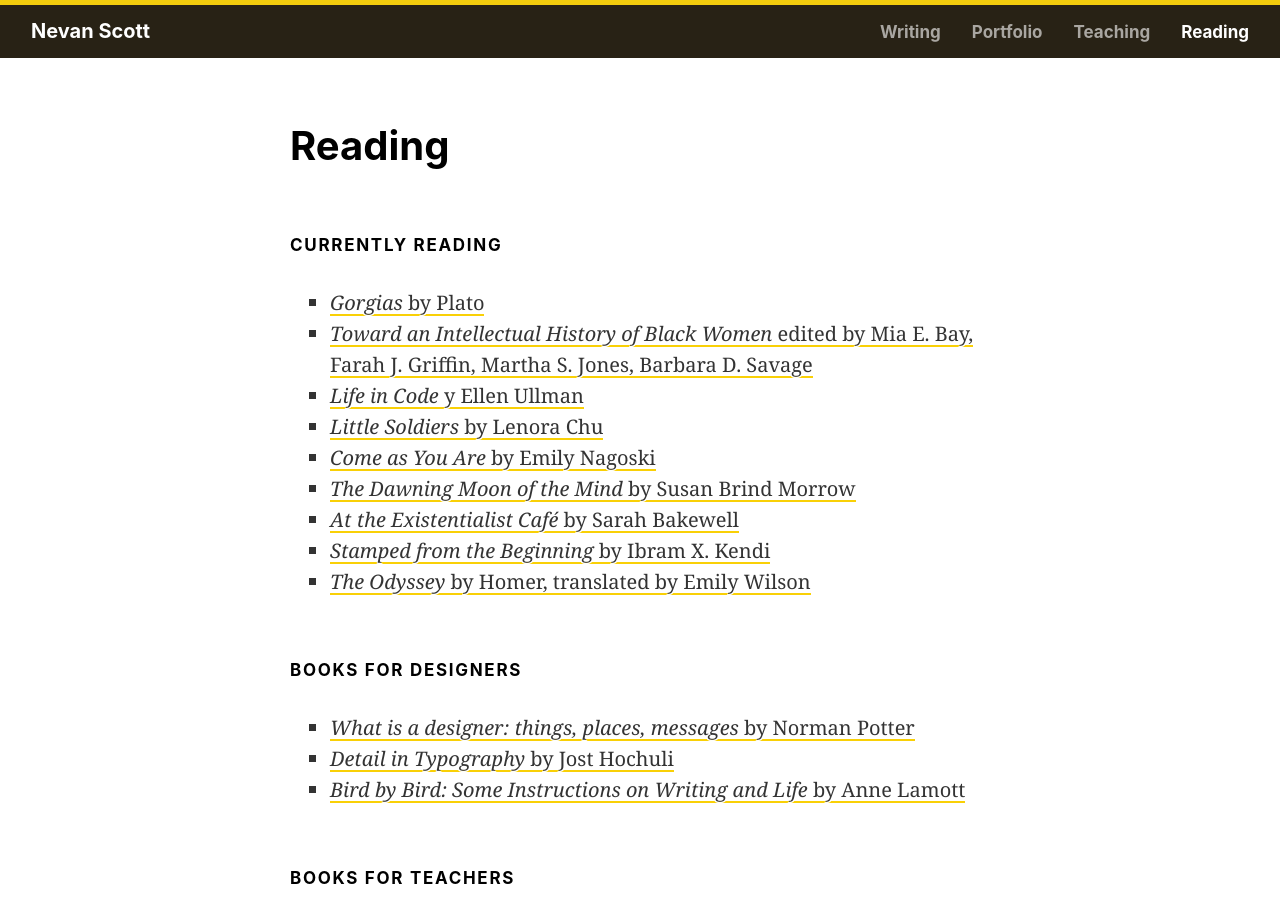
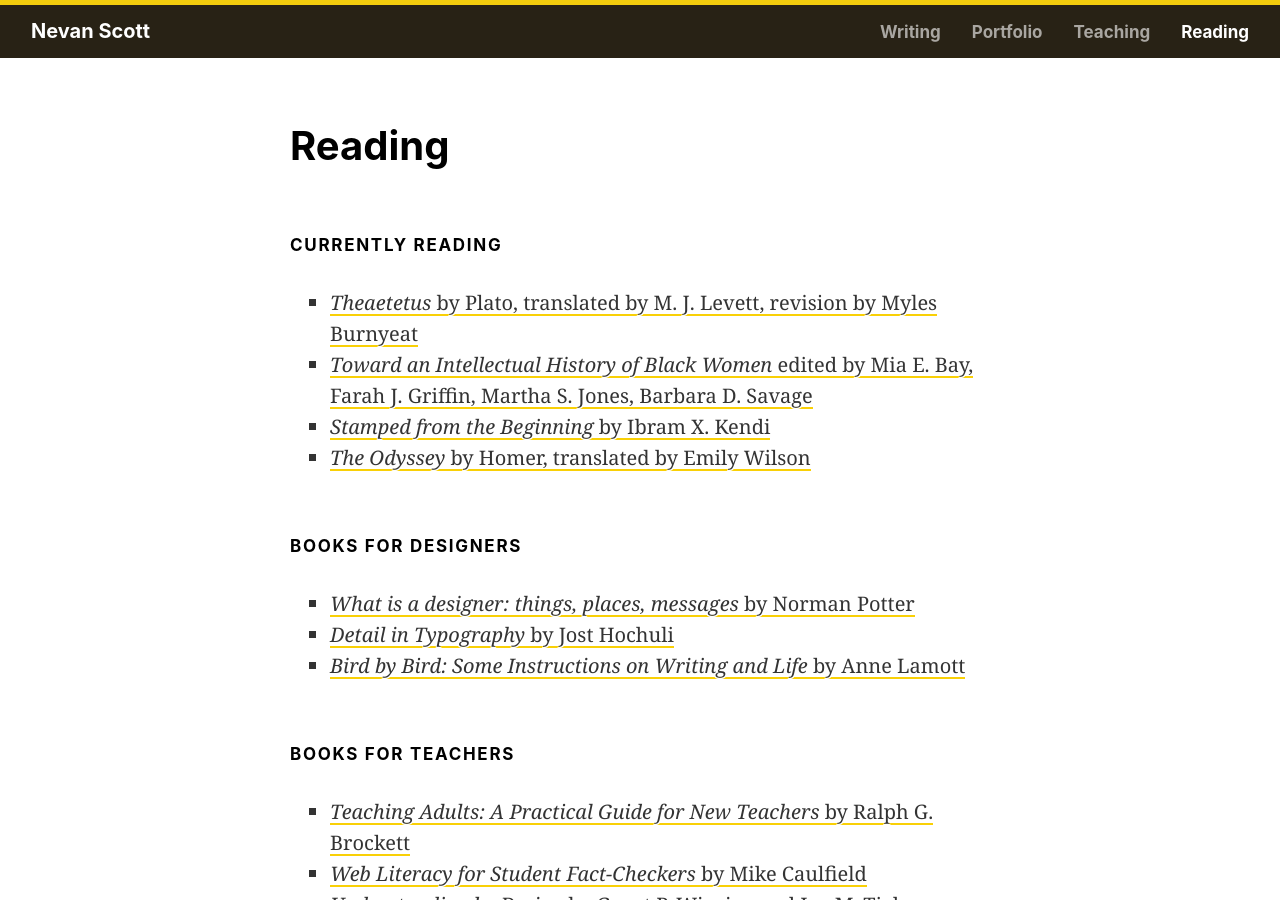
Before and after one commit to nevanscott/nevanscott.github.io, a Jekyll site: the page built from reading.md, in a window 1280 px wide and 900 px high. Built offline with Jekyll 4.4.1, drawn with Linux system fonts in a browser that asks for light colours.

Commit message:
Update currently reading

```diff
--- a/reading.md
+++ b/reading.md
@@ -5,13 +5,8 @@ title: Reading
 Currently Reading
 -----------------
 
-* [<cite>Gorgias</cite> by Plato](https://www.hackettpublishing.com/gorgias)
+* [<cite>Theaetetus</cite> by Plato, translated by M. J. Levett, revision by Myles Burnyeat](https://www.hackettpublishing.com/theaetetus)
 * [<cite>Toward an Intellectual History of Black Women</cite> edited by Mia E. Bay, Farah J. Griffin, Martha S. Jones, Barbara D. Savage](https://www.uncpress.org/book/9781469620916/toward-an-intellectual-history-of-black-women/?title_id=3635)
-* [<cite>Life in Code</cite> y Ellen Ullman](https://www.goodreads.com/book/show/31450584-life-in-code)
-* [<cite>Little Soldiers</cite> by Lenora Chu](http://lenorachu.com/book/)
-* [<cite>Come as You Are</cite> by Emily Nagoski](https://www.goodreads.com/book/show/22609341-come-as-you-are)
-* [<cite>The Dawning Moon of the Mind</cite> by Susan Brind Morrow](https://www.goodreads.com/book/show/23847908-the-dawning-moon-of-the-mind)
-* [<cite>At the Existentialist Café</cite> by Sarah Bakewell](https://www.goodreads.com/book/show/25658482-at-the-existentialist-caf)
 * [<cite>Stamped from the Beginning</cite> by Ibram X. Kendi](https://www.goodreads.com/book/show/25898216-stamped-from-the-beginning)
 * [<cite>The Odyssey</cite> by Homer, translated by Emily Wilson](http://books.wwnorton.com/books/978-0-393-08905-9/)
 
```
